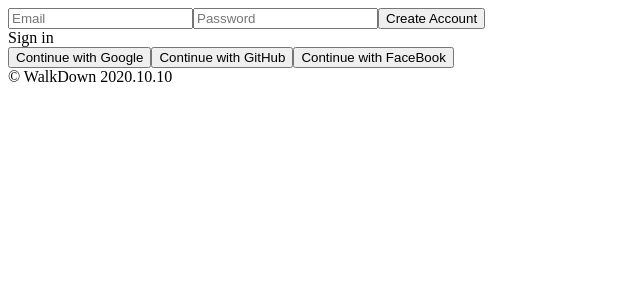
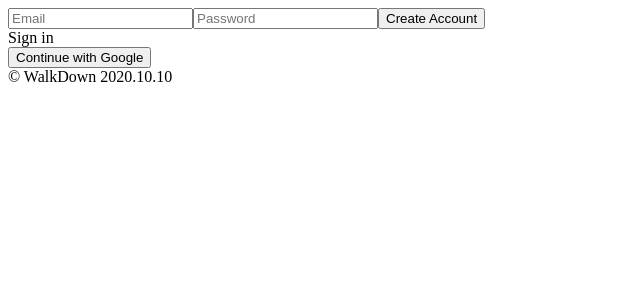
Before and after one commit to LucestDail/mydashboard, a React (Create React App) app: page / in a window 1280 px wide. Shown: the top 300 px of the page, without its empty margins (0-640 px from the left). Built offline with nearby package versions, Linux system fonts and the light colour scheme; no server answers.

Commit message:
Update Auth.js
delete not-activated auth way

```diff
--- a/src/routes/Auth.js
+++ b/src/routes/Auth.js
@@ -9,10 +9,6 @@ const Auth =() => {
         let provider;
         if(name === "google"){
             provider = new firebaseInstance.auth.GoogleAuthProvider();
-        }else if(name ==="github"){
-            provider = new firebaseInstance.auth.GithubAuthProvider();
-        }else if(name ==="facebook"){
-            provider = new firebaseInstance.auth.FacebookAuthProvider();
         }
         await authService.signInWithPopup(provider);
     }
@@ -23,12 +19,6 @@ const Auth =() => {
             <button onClick={onSocialClick} name="google">
                 Continue with Google
             </button>
-            <button onClick={onSocialClick} name="github">
-                Continue with GitHub
-            </button>
-            <button onClick={onSocialClick} name="facebook">
-                Continue with FaceBook
-            </button>
         </div>
     </div>
     );
```
